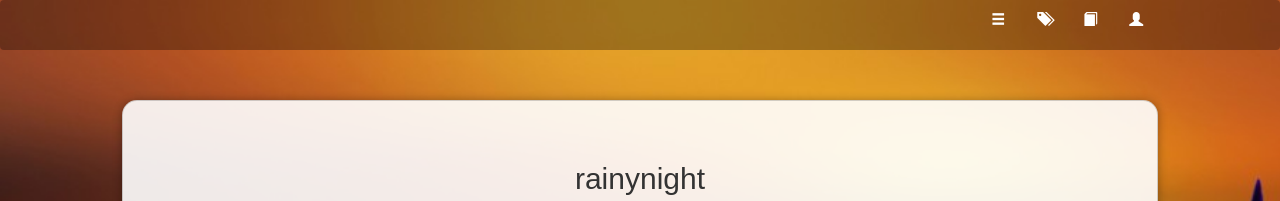
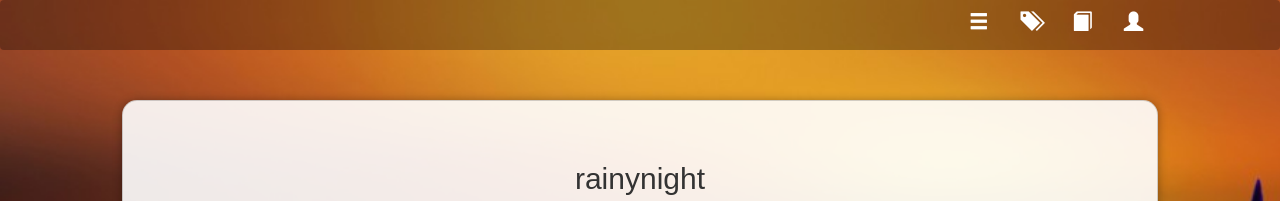
Before and after one commit to bit-ranger/blog, a Jekyll site: the page built from index.html, in a window 1280 px wide. Shown: the top 201 px of the page. Built offline with Jekyll 4.4.1, drawn with Linux system fonts in a browser that asks for light colours; nearby versions of some CDN libraries; Markdown is read by kramdown in place of the engine named in the settings.

Commit message:
Update default.html

```diff
--- a/_layouts/default.html
+++ b/_layouts/default.html
@@ -24,10 +24,10 @@
                 <div class="container-fluid">
                     <div class="row">
                         <ul class="nav nav-pills hidden-xs pull-right" >
-                            <li role="presentation"><a href="/" title="Categories" class="font-md entry"><span class='glyphicon glyphicon-menu-hamburger'></span></a></li>
-                            <li role="presentation"><a href="#" title="Tags" class="font-md entry"><span class='glyphicon glyphicon-tags'></span></a></li>
-                            <li role="presentation"><a href="#" title="Archive" class="font-md entry"><span class='glyphicon glyphicon-book'></span></a></li>
-                            <li role="presentation"><a href="#" title="About" class="font-md entry"><span class='glyphicon glyphicon-user'></span></a></li>
+                            <li role="presentation"><a href="/" title="Categories" class="font-enlarge-sm entry"><span class='glyphicon glyphicon-menu-hamburger'></span></a></li>
+                            <li role="presentation"><a href="#" title="Tags" class="font-enlarge-sm entry"><span class='glyphicon glyphicon-tags'></span></a></li>
+                            <li role="presentation"><a href="#" title="Archive" class="font-enlarge-sm entry"><span class='glyphicon glyphicon-book'></span></a></li>
+                            <li role="presentation"><a href="#" title="About" class="font-enlarge-sm entry"><span class='glyphicon glyphicon-user'></span></a></li>
                         </ul>
                     </div>
                 </div>
@@ -49,10 +49,10 @@
                 <div id="nav-collapse" class="collapse">
                 　　<div class="container-fluid">
                 　　    <div class="row">
-                            <a href="#" title="About" class="col-xs-3 text-center  font-lg entry"><span class='glyphicon glyphicon-user'></span></a>
-                            <a href="#" title="Archive" class="col-xs-3 text-center font-lg entry"><span class='glyphicon glyphicon-book'></span></a>
-                            <a href="#" title="Tags" class="col-xs-3 text-center  font-lg entry"><span class='glyphicon glyphicon-tags'></span></a>
-                            <a href="/" title="Categories" class="col-xs-3 text-center font-lg entry"><span class='glyphicon glyphicon-menu-hamburger'></span></a>
+                            <a href="#" title="About" class="col-xs-3 text-center  font-enlarge-lg entry"><span class='glyphicon glyphicon-user'></span></a>
+                            <a href="#" title="Archive" class="col-xs-3 text-center font-enlarge-lg entry"><span class='glyphicon glyphicon-book'></span></a>
+                            <a href="#" title="Tags" class="col-xs-3 text-center  font-enlarge-lg entry"><span class='glyphicon glyphicon-tags'></span></a>
+                            <a href="/" title="Categories" class="col-xs-3 text-center font-enlarge-lg entry"><span class='glyphicon glyphicon-menu-hamburger'></span></a>
                         </div>
                     </div>
                 </div>
```
